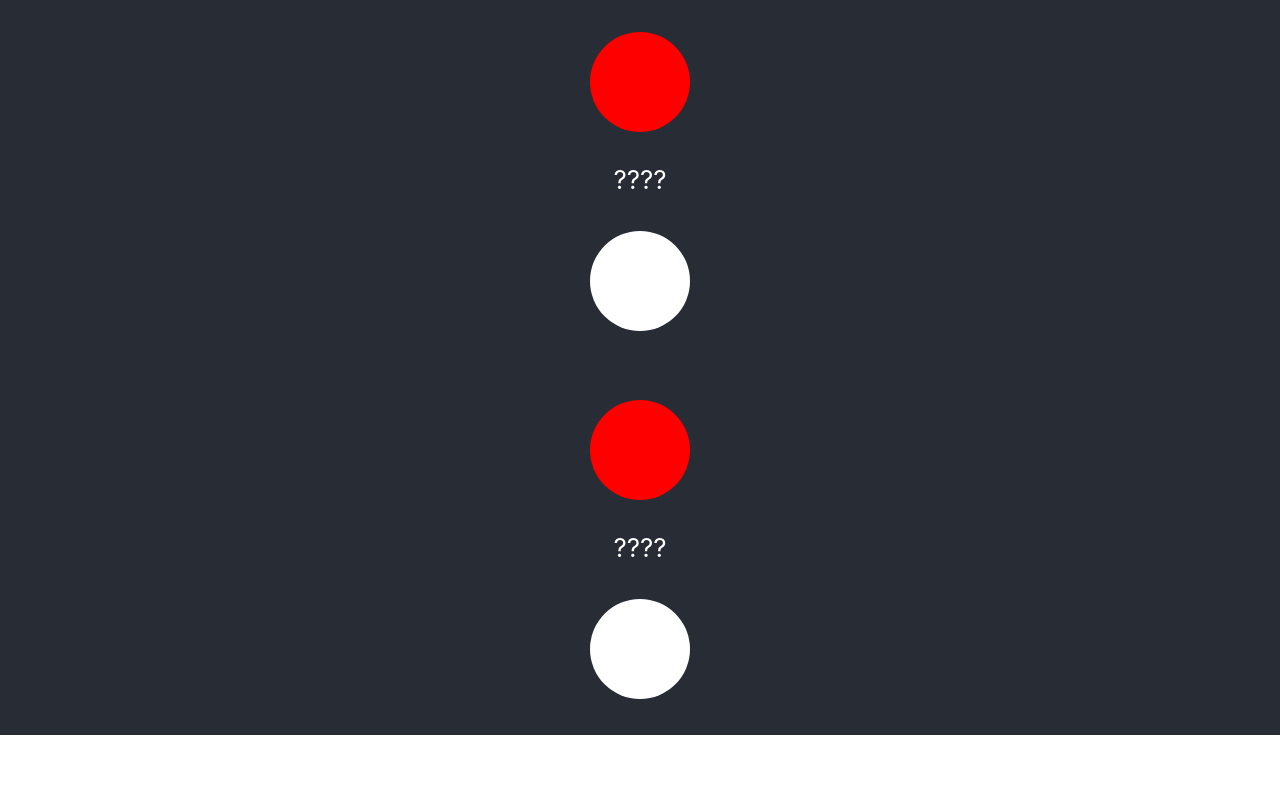
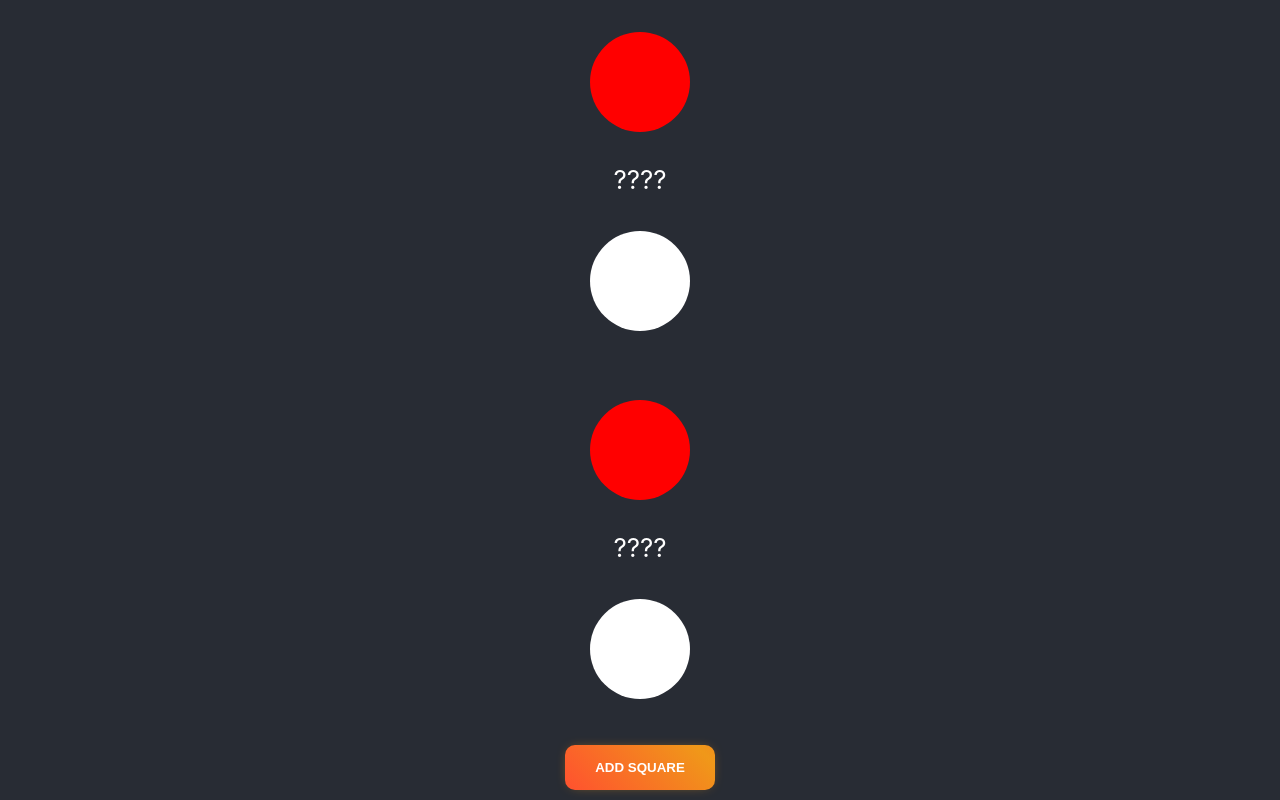
Before and after one commit to Jakavickis/drontai, a React (Create React App) app in the folder r1/: page / in a window 1280 px wide. Shown: the part 375-1175 px from the top of the page. Before the commit the page ends 1110 px from the top, so only its background shows below. Built offline with nearby package versions, Linux system fonts and the light colour scheme.

Commit message:
add squares classic

```diff
--- a/r1/src/App.jsx
+++ b/r1/src/App.jsx
@@ -7,6 +7,8 @@ import T022 from './Components/015/T022';
 import T03 from './Components/015/T03';
 import T032 from './Components/015/T032';
 import T033 from './Components/015/T033';
+import T04 from './Components/015/T04';
+import T042 from './Components/015/T042';
 
 function App() {
 
@@ -25,6 +27,12 @@ function App() {
     const [testDir, setTestDir] = useState(true);
     const move2 = () => {
         setTestDir(c => !c)
+    }
+
+    const [addSquare, setAddSquare] = useState([])
+
+    const plus = () => {
+        setAddSquare(s => [...s, ''])
     }
 
     return (
@@ -54,6 +62,8 @@ function App() {
                         <T033 testDir={testDir} move2={move2} dir={false} />
                     </h5>
                 </div>
+                <T04 plus={plus} />
+                <T042 addSquare={addSquare} />
 
             </header>
 
--- /dev/null
+++ b/r1/src/Components/015/T04.jsx
@@ -0,0 +1,9 @@
+function T04({ plus }) {
+    return (
+        <>
+            <button onClick={plus}>Add Square</button>
+        </>
+    )
+}
+
+export default T04;
--- /dev/null
+++ b/r1/src/Components/015/T042.jsx
@@ -0,0 +1,15 @@
+function T042({ addSquare }) {
+    return (
+        <>
+            <div className="container">
+                {
+                    addSquare.map((_, i) => <div className="kv" style={{
+                        backgroundColor: 'crimson'
+                    }} key={i}></div>)
+                }
+            </div>
+        </>
+    )
+}
+
+export default T042;
```
